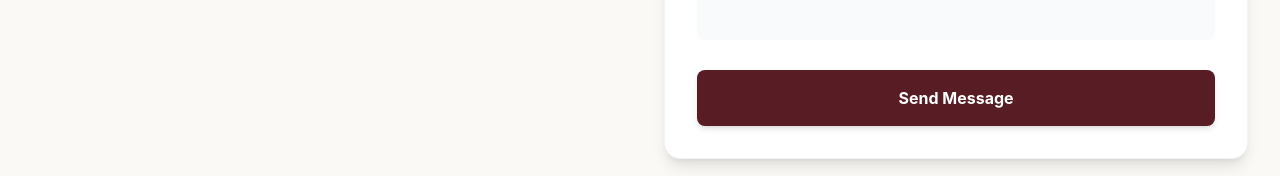
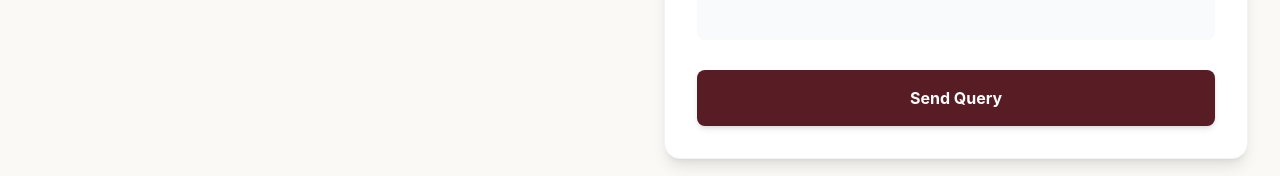
Before and after one commit to Ashishmehra45/Carpet_website, a React (Vite) app: page / in a window 1280 px wide. Shown: the part 5626-5802 px from the top of the page. Built offline with nearby package versions, Linux system fonts and the light colour scheme.

Commit message:
Send Query

```diff
--- a/src/CarpetAccelerator.jsx
+++ b/src/CarpetAccelerator.jsx
@@ -1331,7 +1331,7 @@ const CarpetAccelerator = () => {
                   type="button"
                   className="w-full bg-[#581c24] text-white font-bold py-4 rounded-lg hover:bg-[#43151b] transition-colors shadow-md"
                 >
-                  Send Message
+                  Send Query
                 </button>
               </form>
             </div>
```
